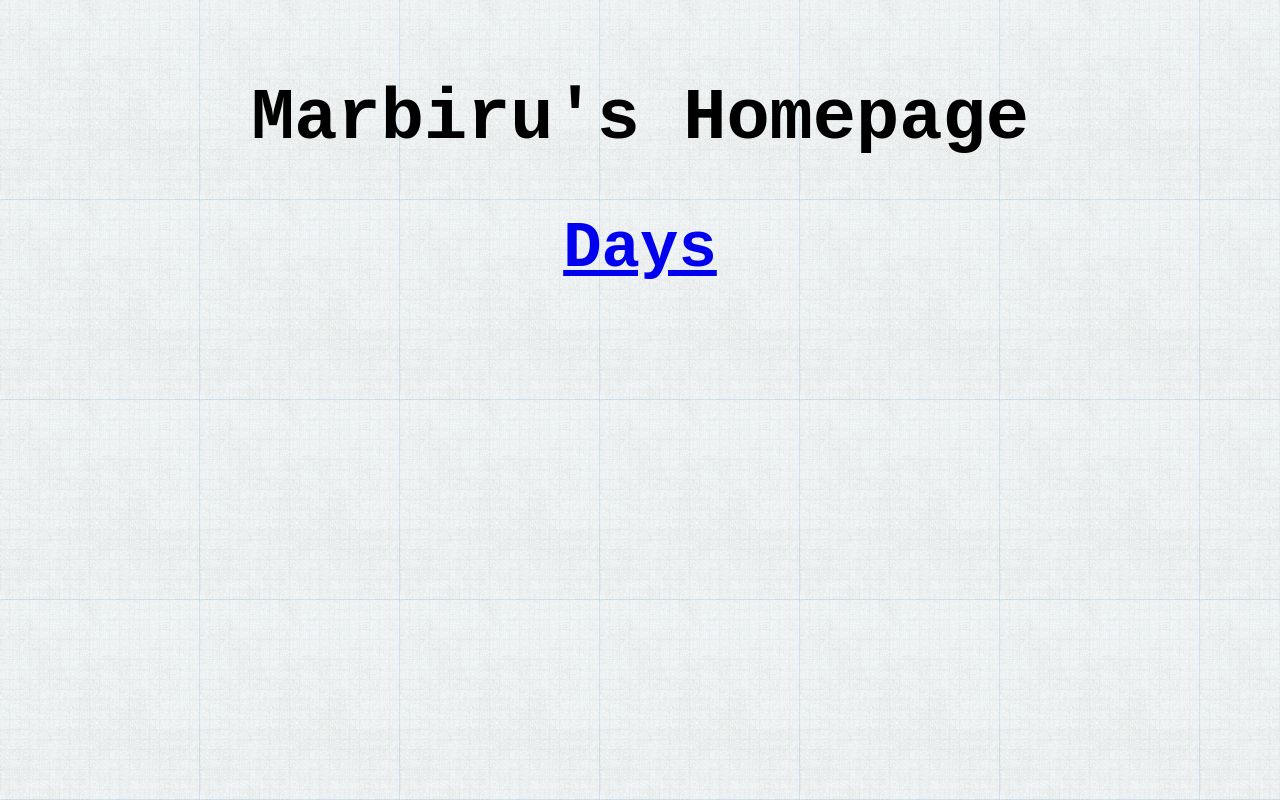
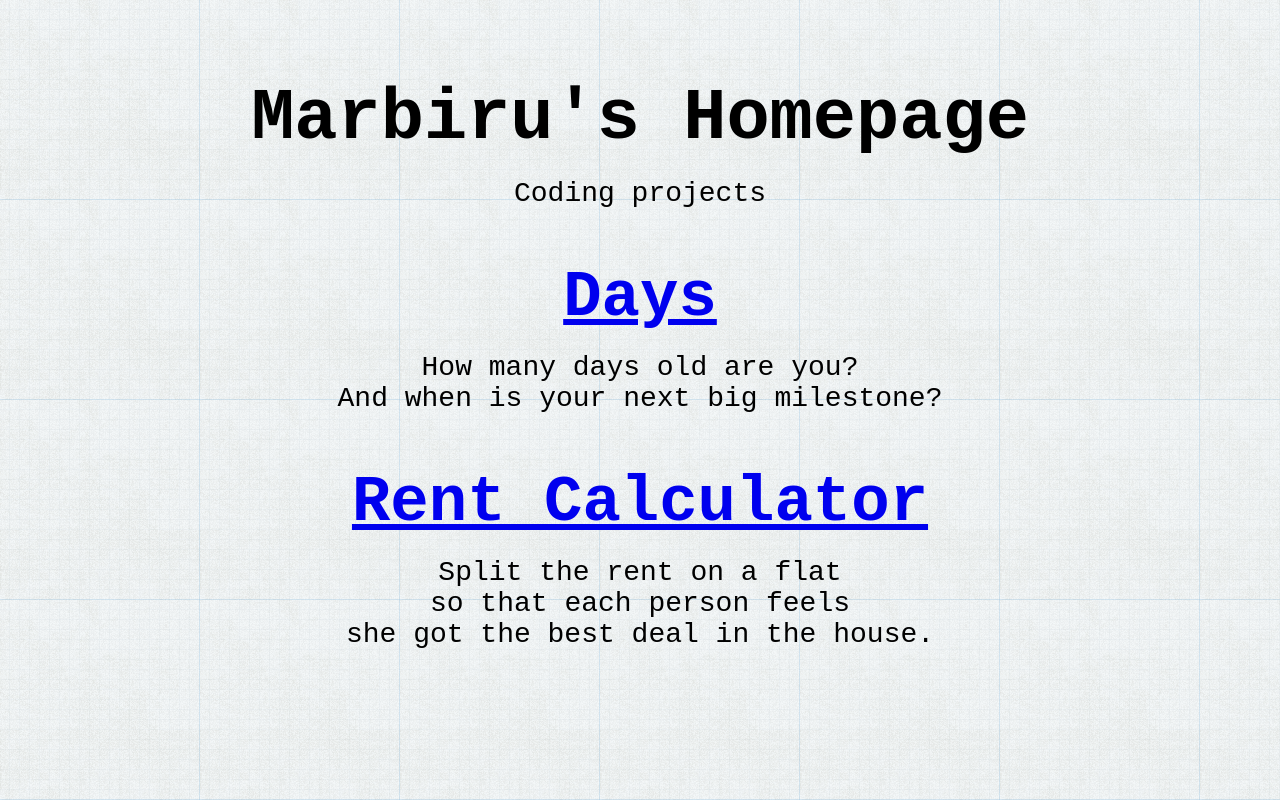
Before and after one commit to marbiru/marbiru.github.io, a plain HTML site: page index.html in a window 1280 px wide. Drawn offline with Linux system fonts and the light colour scheme.

Commit message:
feat: added rent calc

```diff
--- a/index.html
+++ b/index.html
@@ -16,7 +16,31 @@
     </script>
 </head>
 <body>
+
 <h1>Marbiru's Homepage</h1>
-<h2><a href="http://marbiru.github.io/days">Days</a></h2>
+
+<p>Coding projects</p>
+
+<div class="card">
+  <h2><a href="http://www.marbiru.com/days">Days</a></h2>
+  <p>
+    How many days old are you?
+    <br />
+    And when is your next big milestone?
+  </p>
+</div>
+
+<div class="card">
+  <h2><a href="http://www.marbiru">Rent Calculator</a></h2>
+  <p>
+    Split the rent on a flat
+    <br />
+    so that each person feels
+    <br />
+    she got the best deal in the house.
+  </p>
+</div>
+
+
 </body>
 </html>
--- a/style.css
+++ b/style.css
@@ -6,11 +6,18 @@ h1, h2, p {
 h1 {
 	font-size: 72px;
 	padding-top: 30px;
+	margin-bottom: -10px;
 }
 
 h2 {
 	font-size: 64px;
+	margin-bottom: -10px;
 }
+
+p {
+	font-size: 28px;
+}
+
 
 /* Background pattern from subtlepatterns.com */
 
```
